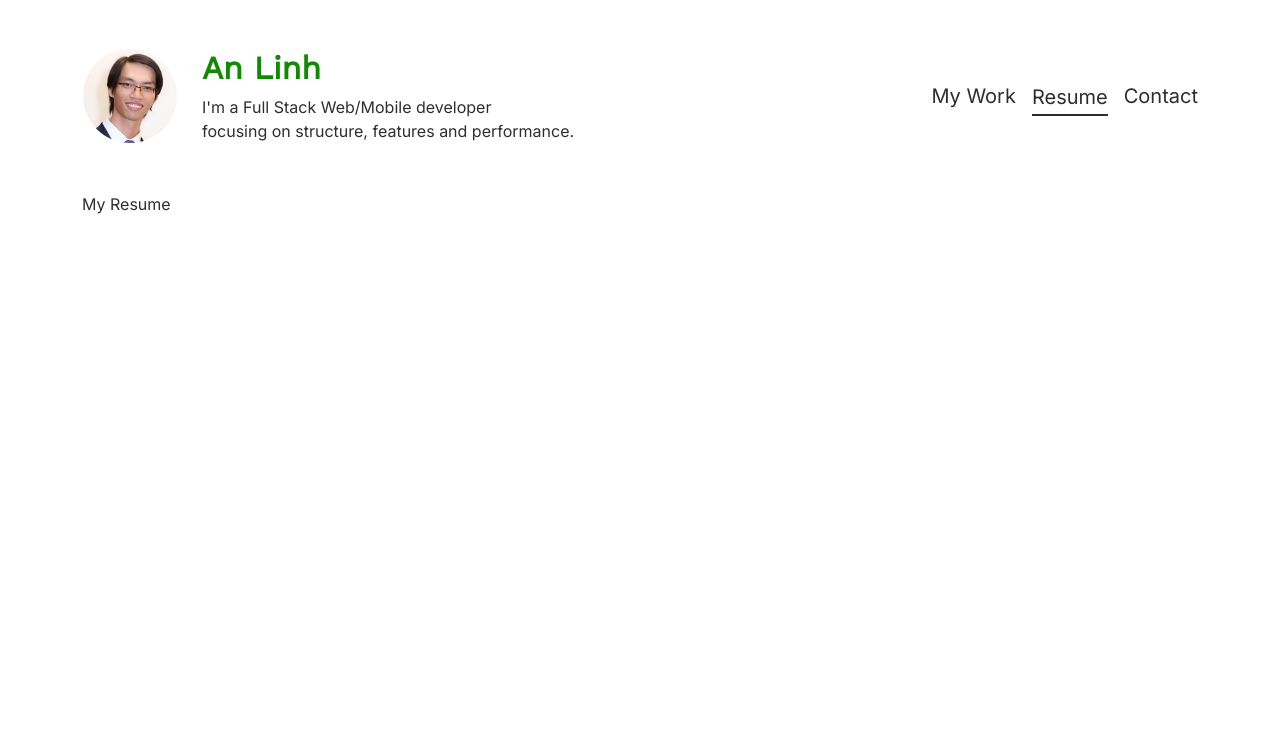
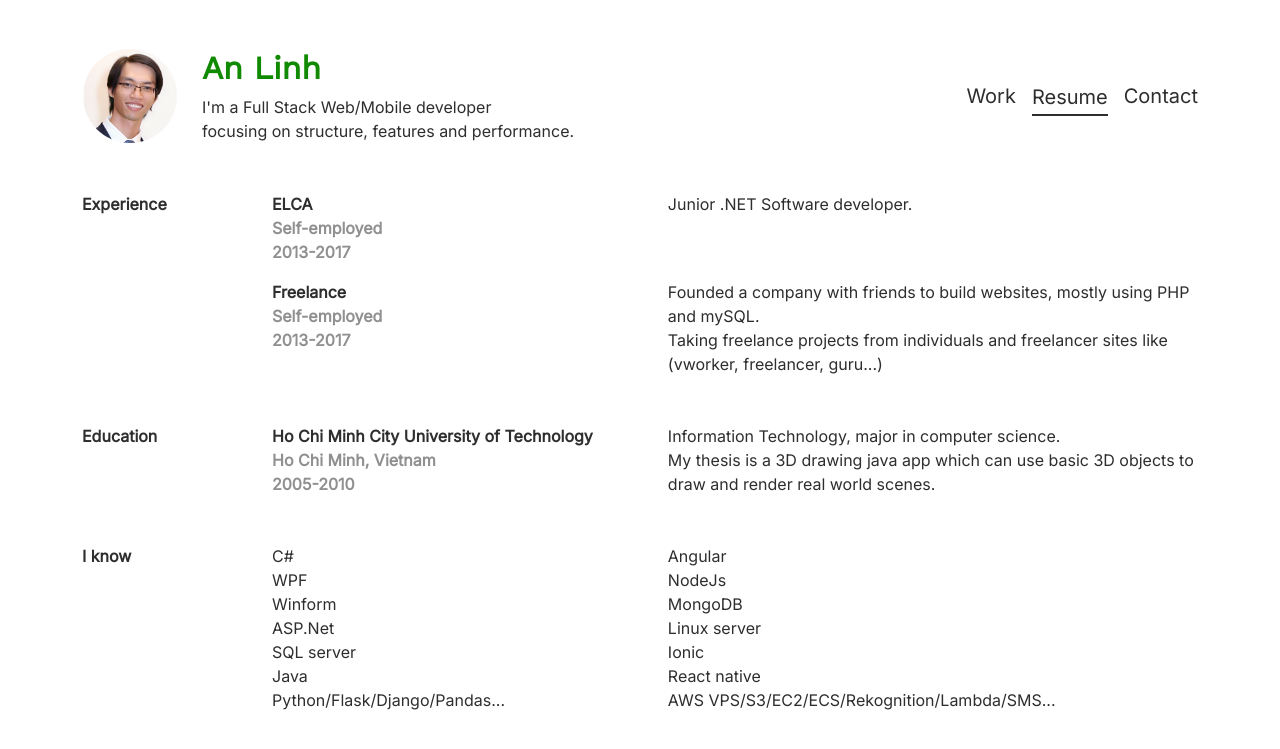
Before and after one commit to ngthienlinh/ngthienlinh.github.io, a Jekyll site: the page built from resume.html, in a window 1280 px wide. Shown: the top 749 px of the page. Built offline with Jekyll 4.4.1, drawn with Linux system fonts in a browser that asks for light colours.

Commit message:
update resume

```diff
--- a/_layouts/default.html
+++ b/_layouts/default.html
@@ -35,7 +35,7 @@
                 <nav class="navbar">
                     <div class="container-fluid justify-content-md-between justify-content-lg-end">
                         <a class="navbar-brand {% if page.url == "/" %}nav-selected{% endif %}" href="/">
-                            My Work
+                            Work
                         </a>
                         <a class="navbar-brand {% if page.url == "/resume.html" %}nav-selected{% endif %}" href="/resume">
                             Resume
--- a/_sass/main.scss
+++ b/_sass/main.scss
@@ -82,3 +82,7 @@ a.nav-selected:hover {
     width: 16px;
     margin-right: 5px;
 }
+
+.semi-color {
+    color: #2e2e2e88;
+}
--- /dev/null
+++ b/resume.html
@@ -0,0 +1,84 @@
+---
+layout: default
+title: "Linh's Portfolio"
+---
+
+<div class="row">
+    <div class="col-lg-2">
+        <b>Experience</b>
+    </div>
+    <div class="col-lg-10">
+        <div class="row">
+            <div class="col-lg-5 fw-bold">
+                <div>ELCA</div>
+                <div class="semi-color">Self-employed</div>
+                <div class="semi-color">2013-2017</div>
+            </div>
+            <div class="col-lg-7">
+                <div>
+                    Junior .NET Software developer.
+                </div>
+            </div>
+        </div>
+        <div class="row mt-3">
+            <div class="col-lg-5 fw-bold">
+                <div>Freelance</div>
+                <div class="semi-color">Self-employed</div>
+                <div class="semi-color">2013-2017</div>
+            </div>
+            <div class="col-lg-7">
+                <div>
+                    Founded a company with friends to build websites, mostly using PHP and mySQL.<br/>Taking freelance projects from individuals and freelancer sites like (vworker, freelancer, guru...)
+                </div>
+            </div>
+        </div>
+    </div>
+</div>
+
+<div class="row mt-lg-5 mt-3">
+    <div class="col-lg-2">
+        <b>Education</b>
+    </div>
+    <div class="col-lg-10">
+        <div class="row">
+            <div class="col-lg-5 fw-bold">
+                <div>Ho Chi Minh City University of Technology</div>
+                <div class="semi-color">Ho Chi Minh, Vietnam</div>
+                <div class="semi-color">2005-2010</div>
+            </div>
+            <div class="col-lg-7">
+                <div>
+                    Information Technology, major in computer science.<br/>My thesis is a 3D drawing java app which can use basic 3D objects to draw and render real world scenes.
+                </div>
+            </div>
+        </div>
+    </div>
+</div>
+
+<div class="row mt-lg-5 mt-3">
+    <div class="col-lg-2">
+        <b>I know</b>
+    </div>
+    <div class="col-lg-10">
+        <div class="row">
+            <div class="col-lg-5">
+                <div>C#</div>
+                <div>WPF</div>
+                <div>Winform</div>
+                <div>ASP.Net</div>
+                <div>SQL server</div>
+                <div>Java</div>
+                <div>Python/Flask/Django/Pandas...</div>
+            </div>
+            <div class="col-lg-7">
+                <div>Angular</div>
+                <div>NodeJs</div>
+                <div>MongoDB</div>
+                <div>Linux server</div>
+                <div>Ionic</div>
+                <div>React native</div>
+                <div>AWS VPS/S3/EC2/ECS/Rekognition/Lambda/SMS...</div>
+            </div>
+        </div>
+    </div>
+</div>
--- a/resume.md
+++ /dev/null
@@ -1,6 +0,0 @@
----
-layout: default
-title: "Linh's Portfolio"
----
-
-My Resume
```
Also changed, not shown: contact.md (+1 -1 lines).
